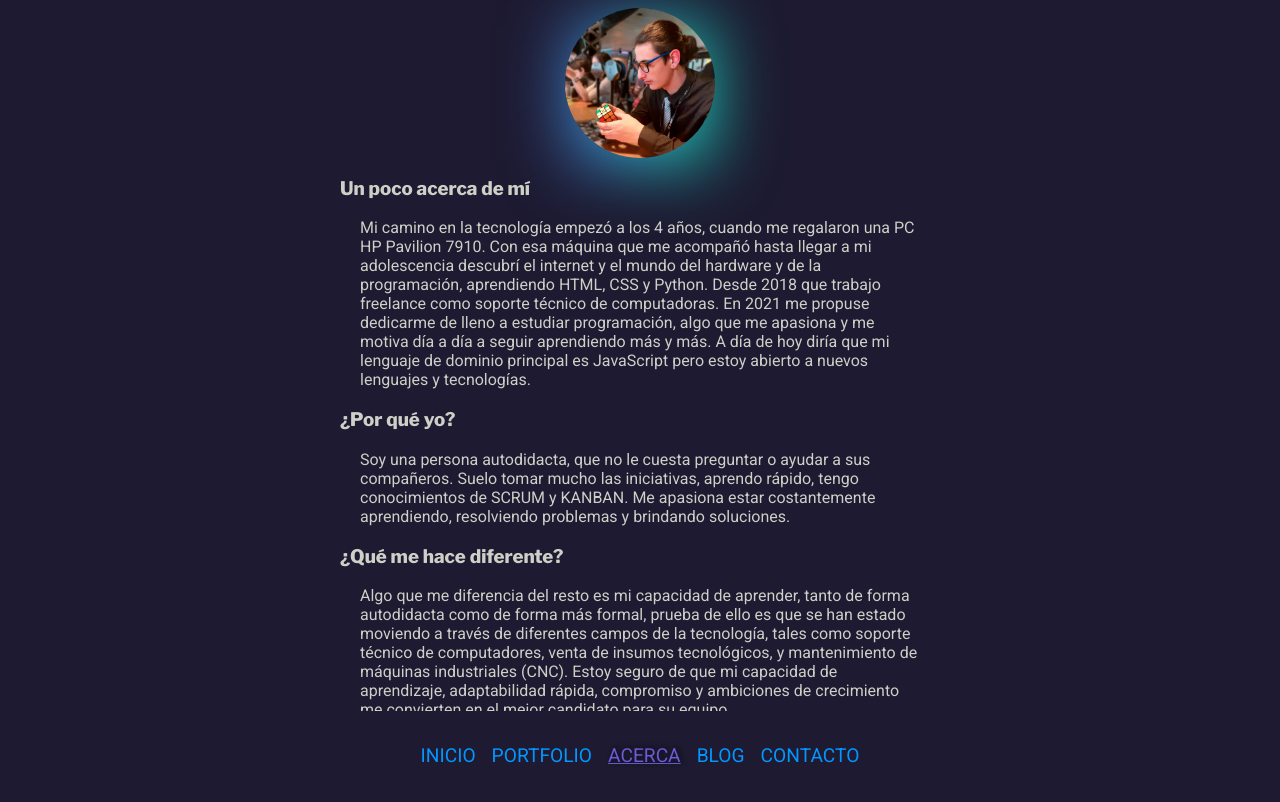
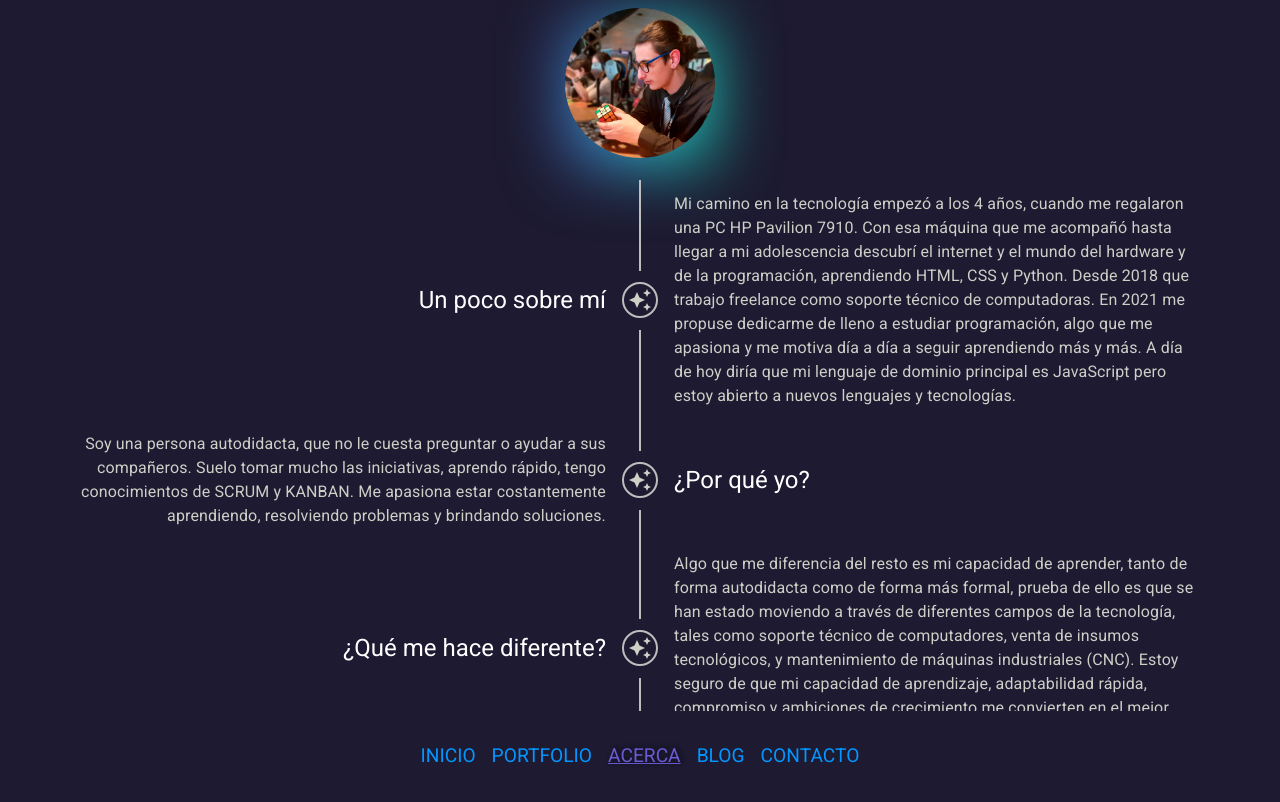
Before and after one commit to Zaniuk/portfolio2.0, a React (Vite) app: page /about in a window 1280 px wide. Shown: the top 802 px of the page. Built offline with nearby package versions, Linux system fonts and the light colour scheme; a web font is replaced by a local one.

Commit message:
redesign About section

```diff
--- /dev/null
+++ b/src/components/About/AboutItem.jsx
@@ -0,0 +1,10 @@
+
+import { Typography } from '@mui/material'
+import AutoAwesomeIcon from '@mui/icons-material/AutoAwesome';
+import React from 'react'
+import AboutItemMobile from './AboutItemMobile';
+import AboutItemDesktop from './AboutItemDesktop';
+
+export default function AboutItem({title, description, i, screenSize}) {
+  return screenSize === 'sm' ? <AboutItemMobile title={title} description={description}/> : <AboutItemDesktop title={title}  description={description} i={i}  />
+}
--- /dev/null
+++ b/src/components/About/AboutItemDesktop.jsx
@@ -0,0 +1,29 @@
+import { TimelineConnector, TimelineContent, TimelineDot, TimelineItem, TimelineOppositeContent, TimelineSeparator } from '@mui/lab'
+import { Typography } from '@mui/material'
+import AutoAwesomeIcon from '@mui/icons-material/AutoAwesome';
+import React from 'react'
+
+export default function AboutItemDesktop({title, description, i}) {
+  return (
+    <TimelineItem>
+      <TimelineOppositeContent
+        sx={{ m: 'auto 0' }}
+        align={i % 2 === 0 ? 'right' : 'left'}
+        variant="h5"
+        color="white"
+      >
+        {title}
+      </TimelineOppositeContent>
+      <TimelineSeparator>
+        <TimelineConnector />
+        <TimelineDot variant='outlined'>
+          <AutoAwesomeIcon />
+        </TimelineDot>
+        <TimelineConnector />
+      </TimelineSeparator>
+      <TimelineContent sx={{ py: '12px', px: 2 }}>
+        <Typography>{description}</Typography>
+      </TimelineContent>
+    </TimelineItem>
+  )
+}
--- /dev/null
+++ b/src/components/About/AboutItemMobile.jsx
@@ -0,0 +1,37 @@
+import Timeline from "@mui/lab/Timeline";
+import TimelineItem, { timelineItemClasses } from "@mui/lab/TimelineItem";
+import TimelineSeparator from "@mui/lab/TimelineSeparator";
+import TimelineConnector from "@mui/lab/TimelineConnector";
+import TimelineContent from "@mui/lab/TimelineContent";
+import TimelineDot from "@mui/lab/TimelineDot";
+import React from "react";
+import AutoAwesomeIcon from '@mui/icons-material/AutoAwesome';
+import { Typography } from "@mui/material";
+
+export default function AboutItemMobile({ title, description }) {
+  return (
+    <Timeline
+      sx={{
+        [`& .${timelineItemClasses.root}:before`]: {
+          flex: 0,
+          padding: 0,
+        },
+      }}
+    >
+      <TimelineItem>
+        <TimelineSeparator>
+          <TimelineDot>
+            <AutoAwesomeIcon />
+            </TimelineDot>
+          <TimelineConnector />
+        </TimelineSeparator>
+        <TimelineContent>
+            <Typography variant="h6" component="span">
+                {title}
+            </Typography>
+            <Typography>{description}</Typography>
+        </TimelineContent>
+      </TimelineItem>
+    </Timeline>
+  );
+}
--- /dev/null
+++ b/src/components/About/NewAbout.jsx
@@ -0,0 +1,56 @@
+import React from 'react'
+import Timeline from '@mui/lab/Timeline';
+import TimelineItem from '@mui/lab/TimelineItem';
+import TimelineSeparator from '@mui/lab/TimelineSeparator';
+import TimelineConnector from '@mui/lab/TimelineConnector';
+import TimelineContent from '@mui/lab/TimelineContent';
+import TimelineOppositeContent from '@mui/lab/TimelineOppositeContent';
+import TimelineDot from '@mui/lab/TimelineDot';
+import FastfoodIcon from '@mui/icons-material/Fastfood';
+import LaptopMacIcon from '@mui/icons-material/LaptopMac';
+import HotelIcon from '@mui/icons-material/Hotel';
+import RepeatIcon from '@mui/icons-material/Repeat';
+import Typography from '@mui/material/Typography';
+import AboutItem from './AboutItem';
+
+
+const aboutItems = [
+    {
+        title: "Un poco sobre mí",
+        description: "Mi camino en la tecnología empezó a los 4 años, cuando me regalaron una PC HP Pavilion 7910. Con esa máquina que me acompañó hasta llegar a mi adolescencia descubrí el internet y el mundo del hardware y de la programación, aprendiendo HTML, CSS y Python. Desde 2018 que trabajo freelance como soporte técnico de computadoras. En 2021 me propuse dedicarme de lleno a estudiar programación, algo que me apasiona y me motiva día a día a seguir aprendiendo más y más. A día de hoy diría que mi lenguaje de dominio principal es JavaScript pero estoy abierto a nuevos lenguajes y tecnologías."
+    },
+    {
+        title: "¿Por qué yo?",
+        description: "Soy una persona autodidacta, que no le cuesta preguntar o ayudar a sus compañeros. Suelo tomar mucho las iniciativas, aprendo rápido, tengo conocimientos de SCRUM y KANBAN. Me apasiona estar costantemente aprendiendo, resolviendo problemas y brindando soluciones."
+
+    },
+    {
+        title: "¿Qué me hace diferente?",
+        description: "Algo que me diferencia del resto es mi capacidad de aprender, tanto de forma autodidacta como de forma más formal, prueba de ello es que se han estado moviendo a través de diferentes campos de la tecnología, tales como soporte técnico de computadores, venta de insumos tecnológicos, y mantenimiento de máquinas industriales (CNC). Estoy seguro de que mi capacidad de aprendizaje, adaptabilidad rápida, compromiso y ambiciones de crecimiento me convierten en el mejor candidato para su equipo."
+    }
+]
+
+export default function NewAbout() {
+    const [screenSize, setScreenSize] = React.useState('');
+    React.useEffect(() => {
+        const handleResize = () => {
+            if (window.innerWidth < 700) {
+                setScreenSize('sm');
+            } else {
+                setScreenSize('md');
+            }
+        }
+        window.addEventListener('resize', handleResize);
+        handleResize();
+        return () => window.removeEventListener('resize', handleResize);
+    }, []);
+  return (
+    <Timeline position="alternate">
+
+        {aboutItems.map((item, index) => (
+            <AboutItem screenSize={screenSize}  key={index} title={item.title} description={item.description} i={index} />
+        ))}
+
+  </Timeline>
+  )
+}
--- a/src/components/About/index.jsx
+++ b/src/components/About/index.jsx
@@ -2,11 +2,12 @@ import React from "react";
 import { motion } from "framer-motion";
 import "./index.scss";
 import UserPicture from "./UserPicture";
+import NewAbout from "./NewAbout";
 export default function index() {
   return (
     <section className="about">
       <UserPicture />
-      <motion.article
+      {/* <motion.article
         initial={{ x: -500, opacity: 0 }}
         animate={{ x: 0, opacity: 1 }}
         transition={{ ease: "easeInOut", duration: 0.5 }}
@@ -67,7 +68,8 @@ export default function index() {
           compromiso y ambiciones de crecimiento me convierten en el mejor
           candidato para su equipo.
         </motion.p>
-      </motion.article>
+      </motion.article> */}
+      <NewAbout/>
     </section>
   );
 }
```
